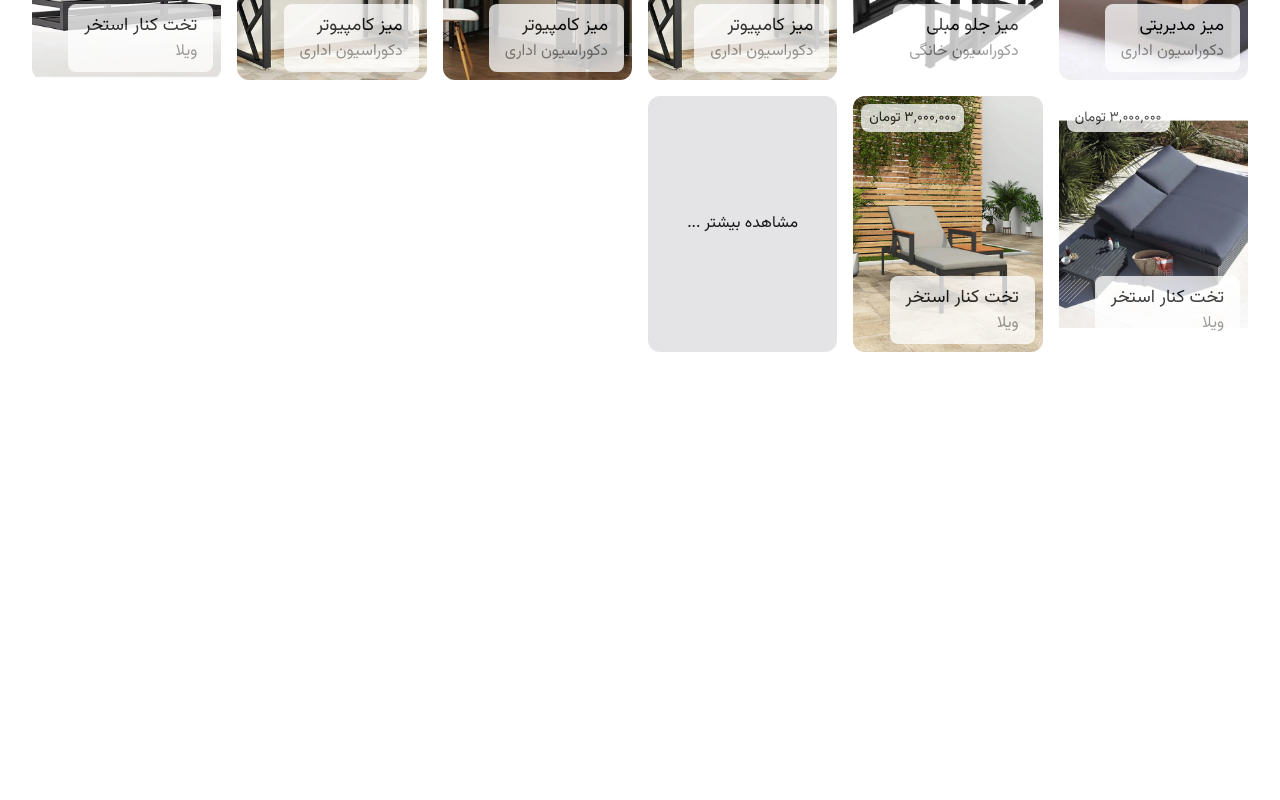
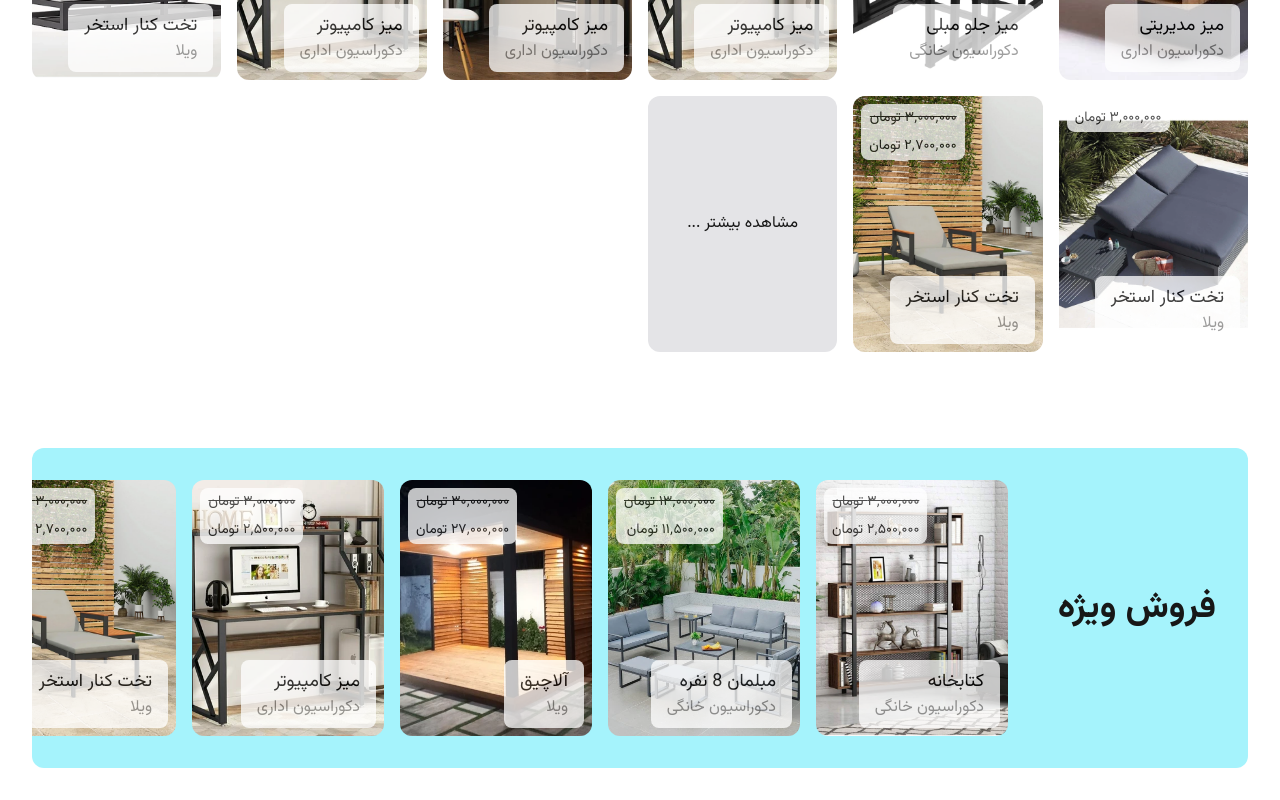
Before and after one commit to reza-kelidari/woodin, a Next.js app: page / in a window 1280 px wide. Shown: the part 1468-2268 px from the top of the page. Before the commit the page ends 1852 px from the top, so only its background shows below. Built offline with nearby package versions, Linux system fonts and the light colour scheme.

Commit message:
Making Offers section

```diff
--- /dev/null
+++ b/app/_Components/Offers/index.tsx
@@ -0,0 +1,62 @@
+import React from "react";
+import { ItemType } from "../types";
+import Product from "@/components/Product";
+
+export default function Offers() {
+  const offers: ItemType[] = [
+    {
+      name: "کتابخانه",
+      image: "book-shelf-2.webp",
+      category: "دکوراسیون خانگی",
+      price: 3000000,
+      offPrice: 2500000,
+    },
+    {
+      name: "مبلمان 8 نفره",
+      image: "furniture-1.webp",
+      category: "دکوراسیون خانگی",
+      price: 13000000,
+      offPrice: 11500000,
+    },
+    {
+      name: "آلاچیق",
+      image: "garden-1.webp",
+      category: "ویلا",
+      price: 30000000,
+      offPrice: 27000000,
+    },
+    {
+      name: "میز کامپیوتر",
+      image: "pc-desk-1.webp",
+      category: "دکوراسیون اداری",
+      price: 3000000,
+      offPrice: 2500000,
+    },
+    {
+      name: "تخت کنار استخر",
+      image: "pool-bed-3.webp",
+      category: "ویلا",
+      price: 3000000,
+      offPrice: 2700000,
+    },
+  ];
+  return (
+    <section className="flex items-center gap-4 snap-proximity snap-x w-full overflow-x-scroll bg-cyan-200 dark:bg-cyan-950 p-8 rounded-xl">
+      <a href="#" className="text-2xl sm:text-4xl font-bold min-w-48">
+        فروش ویژه
+      </a>
+
+      {offers.map((offer, index) => (
+        <Product
+          name={offer.name}
+          image={offer.image}
+          category={offer.category}
+          key={index}
+          price={offer.price}
+          offPrice={offer.offPrice}
+          customClassName="min-w-48 snap-center"
+        />
+      ))}
+    </section>
+  );
+}
--- a/app/_Components/Upcoming/index.tsx
+++ b/app/_Components/Upcoming/index.tsx
@@ -100,6 +100,7 @@ export default function Upcoming(): JSX.Element {
       image: "pool-bed-3.webp",
       category: "ویلا",
       price: 3000000,
+      offPrice: 2700000,
     },
   ];
 
--- a/app/globals.css
+++ b/app/globals.css
@@ -20,6 +20,17 @@ body {
   font-family: Arial, Helvetica, sans-serif;
 }
 
+::-webkit-scrollbar {
+  width: 0.5rem;
+  height: 0.5rem;
+  border-radius: 1rem;
+}
+
+::-webkit-scrollbar-thumb {
+  background: var(--foreground);
+  border-radius: 1rem;
+}
+
 @layer utilities {
   .text-balance {
     text-wrap: balance;
--- a/app/page.tsx
+++ b/app/page.tsx
@@ -1,5 +1,6 @@
 import Header from "./_Components/Header";
 import Upcoming from "./_Components/Upcoming";
+import Offers from "./_Components/Offers";
 
 export default function Home() {
   return (
@@ -16,6 +17,8 @@ export default function Home() {
       </section>
 
       <Upcoming />
+
+      <Offers />
     </main>
   );
 }
```
